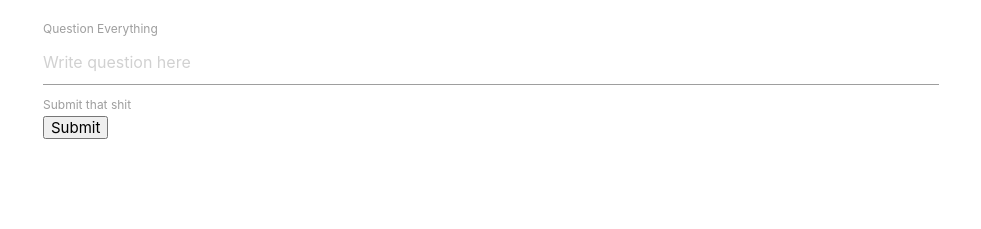
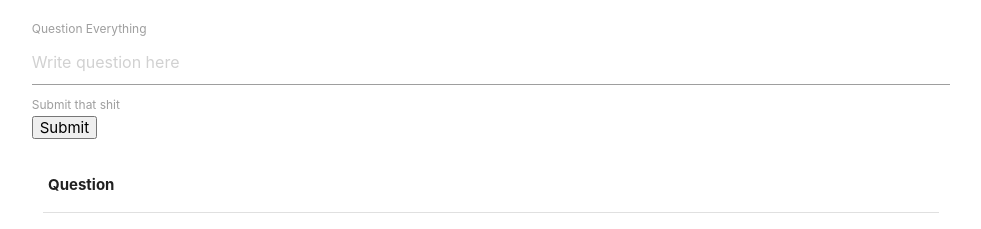
Before and after one commit to tbricca/stack-overflow, a plain HTML site: page index.html in a window 1280 px wide. Shown: the part 99-328 px from the top of the page, without its empty margins (149-1130 px from the left). Drawn offline with nearby package versions, Linux system fonts and the light colour scheme.

Commit message:
finished ui for now, currently working on javascript functionality

```diff
--- a/index.html
+++ b/index.html
@@ -12,16 +12,31 @@
 <body>
     <div class="container">
         <h2>Have a Question?</h2>
-    <div class="form-group">
+        <form class="col s12">
+            <div class="row">
+
                 <!-- Make this a form (FORM TO ADD) -->
                 <label for="Question">Question Everything</label>
+                <!-- <div class="input-field col s6"></div> -->
+
                 <input type="text" placeholder="Write question here">
+
                 <label for="Submit">Submit that shit</label>
                 <br>
                 <input type="submit" placeholder="Submit question here">
             </div>
+        </form>
+        <table class="table table-striped mt-5">
+            <thead>
+                <tr>
+                    <th>Question</th>
+                </tr>
+            </thead>
+            <tbody id ="question-list"></tbody>
+        </table>
     </div>
 
     <script src="https://cdnjs.cloudflare.com/ajax/libs/materialize/1.0.0/js/materialize.min.js"></script>
+    <script src="app.js"></script>
 </body>
 </html>
```
Also changed, not shown: app.js (added). Lines whose indentation alone changed are shown as unchanged.
